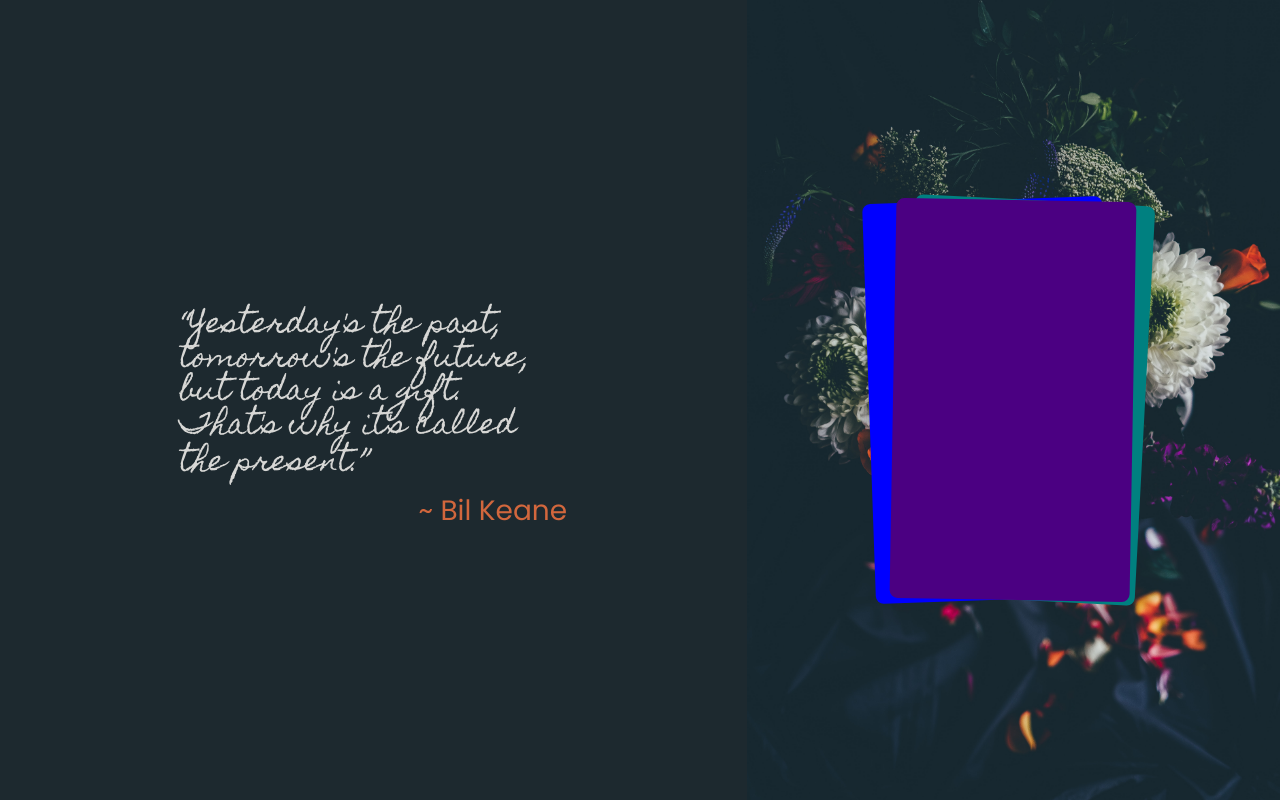
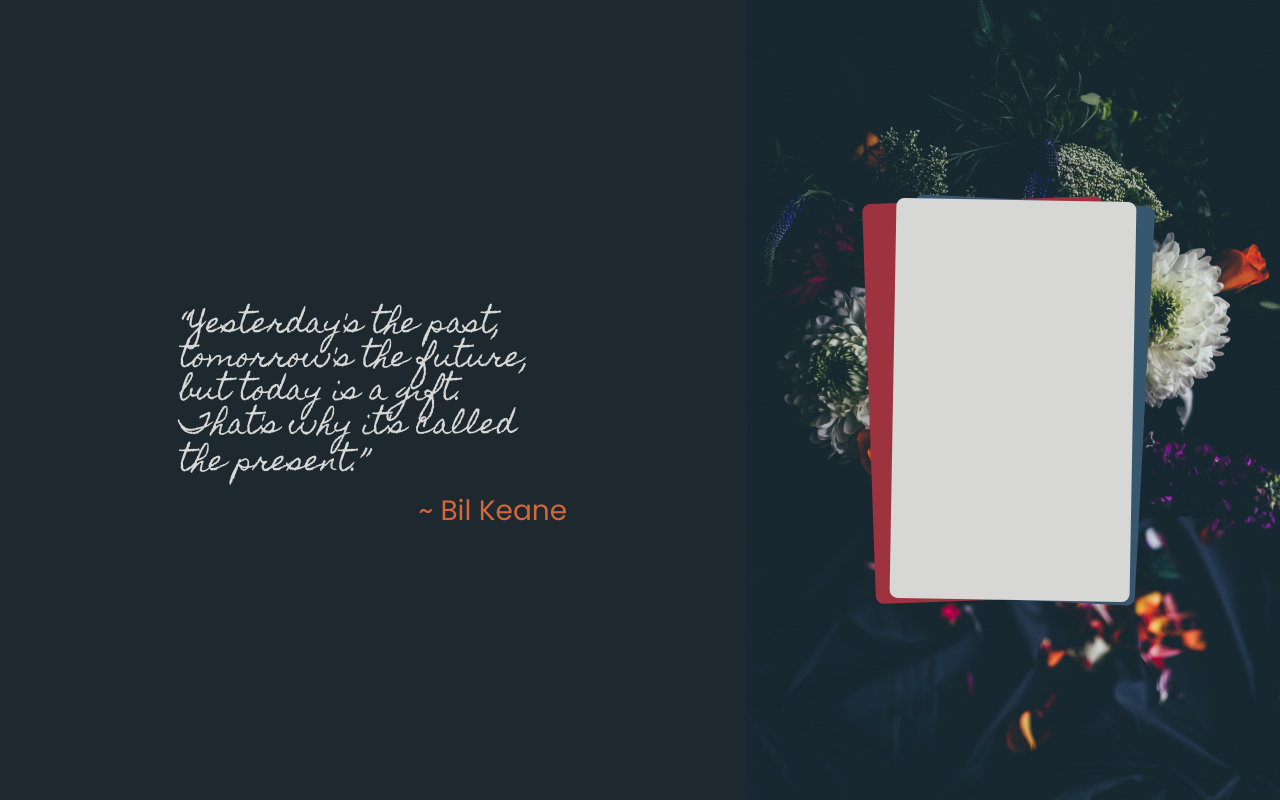
Before and after one commit to struelensc/third-eye, a React (Create React App) app in the folder client/: page / in a window 1280 px wide. Built offline with nearby package versions, Linux system fonts and the light colour scheme; no server answers.

Commit message:
updated temporary styling

```diff
--- a/client/src/components/Landing.js
+++ b/client/src/components/Landing.js
@@ -3,7 +3,7 @@ import Container from "react-bootstrap/Container";
 import Row from "react-bootstrap/Row";
 import Col from "react-bootstrap/Col";
 import "../styles/landing.css";
-import TarotCard from "./snippets/TarotCard";
+import TarotCard from "./snippets/TarotCard/TarotCard";
 
 import { useQuery } from "@apollo/client";
 import { QUERY_CARD } from "../utils/queries";
--- a/client/src/components/snippets/TarotCard.js
+++ /dev/null
@@ -1,10 +0,0 @@
-import "../../styles/landing.css";
-import "../../styles/tarot.css";
-
-export default function TarotCard({ name }) {
-  return (
-    <div className="card-group">
-      <div className="tarot-card">{name}</div>
-    </div>
-  );
-}
--- /dev/null
+++ b/client/src/components/snippets/TarotCard/TarotCard.js
@@ -0,0 +1,12 @@
+import "../../../styles/landing.css";
+import "./tarot.css";
+
+export default function TarotCard({ name }) {
+  return (
+    <div className="card-group">
+      <div className="tarot-card d-flex align-items-center justify-content-center">
+        <h2 className="">{name}</h2>
+      </div>
+    </div>
+  );
+}
--- a/client/src/styles/tarot.css
+++ b/client/src/components/snippets/TarotCard/tarot.css
@@ -5,18 +5,18 @@
 }
 
 .tarot-card {
-  background-color: indigo;
+  background-color: #d7d7d5;
   position: absolute;
   border-radius: 1vmin;
   transition: transform 800ms cubic-bezier(0.2, 0.73, 0.27, 0.86);
 }
 
 .tarot-card:nth-child(1) {
-  background-color: blue;
+  background-color: #9d333f;
   transform: translateX(-10%) rotate(-2deg);
 }
 .tarot-card:nth-child(2) {
-  background-color: teal;
+  background-color: #36576d;
   transform: translateX(5%) rotate(3deg);
 }
 .tarot-card:nth-child(3) {
```
